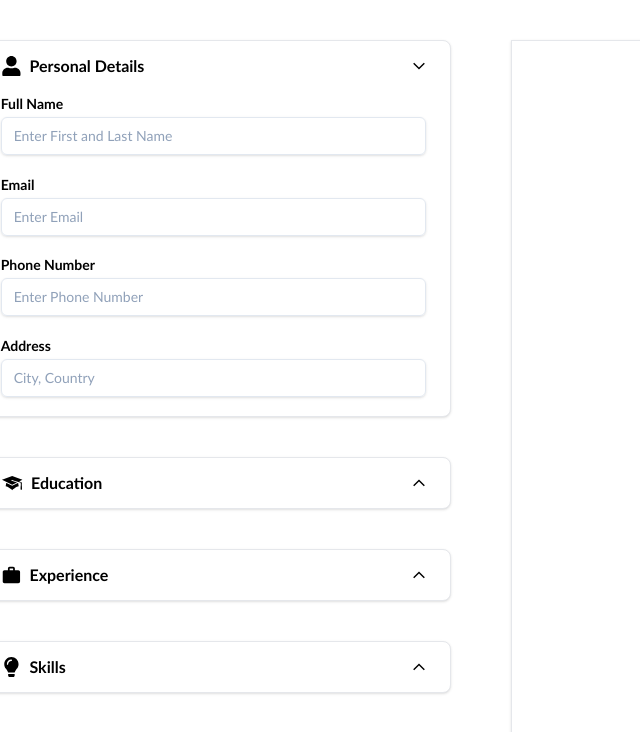
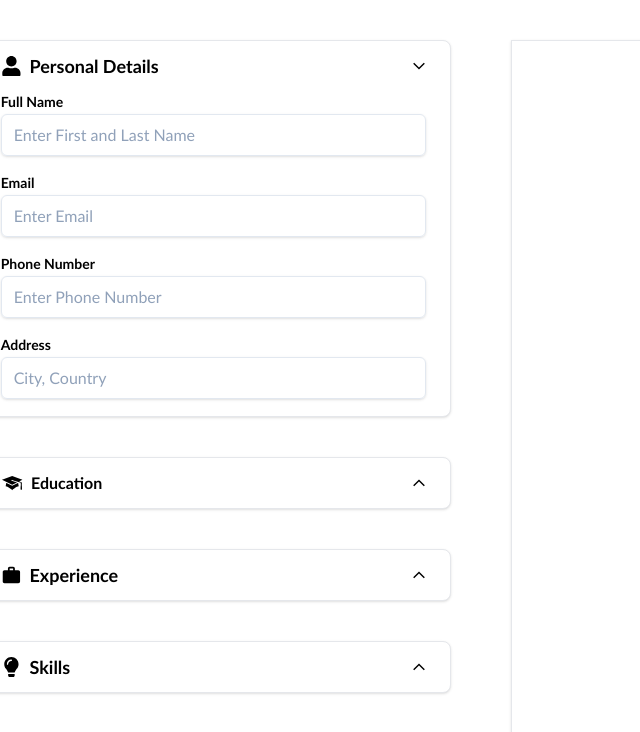
Before and after one commit to mvttn/build_a_resume, a React (Vite) app in the folder cv_react/: page / in a window 1280 px wide. Shown: the top 732 px of the page, without its empty margins (0-640 px from the left). Built offline with nearby package versions, Linux system fonts and the light colour scheme.

Commit message:
Minor styling fixes

```diff
--- a/cv_react/src/components/Experience/Experience.jsx
+++ b/cv_react/src/components/Experience/Experience.jsx
@@ -15,7 +15,7 @@ export default function Experience() {
       >
         <div className="flex items-center justify-center space-x-2">
           <MdWork size="1.3em" />
-          <h3 className="font-semibold">Experience</h3>
+          <h3 className="font-semibold text-lg">Experience</h3>
         </div>
         <MdArrowBackIosNew
           className={`text-sm transition-transform duration-300 ${collapsed ? "rotate-90" : "-rotate-90"}`}
@@ -34,7 +34,7 @@ export default function Experience() {
         {!collapsed && !formClose && <ExperienceForm />}
       </div>
 
-      {!formClose && (
+      {!collapsed && !formClose && (
         <div className="mb-3 flex w-full items-center justify-end gap-2">
           <Button
             buttonText="Cancel"
--- a/cv_react/src/components/Input.jsx
+++ b/cv_react/src/components/Input.jsx
@@ -28,7 +28,7 @@ export default function Input({
         placeholder={placeholder}
         value={value}
         onChange={onChange}
-        className="ease mb-4 w-full rounded-md border border-slate-200 bg-transparent px-3 py-2 text-sm text-slate-700 shadow-sm transition duration-300 placeholder:text-slate-400 hover:border-slate-300 focus:border-slate-400 focus:shadow focus:outline-none"
+        className="ease mb-4 w-full rounded-md border border-slate-200 bg-transparent px-3 py-2 text-base text-slate-700 shadow-sm transition duration-300 placeholder:text-slate-400 hover:border-slate-300 focus:border-slate-400 focus:shadow focus:outline-none"
       />
     </>
   );
--- a/cv_react/src/components/PersonalDetails/PersonalDetails.jsx
+++ b/cv_react/src/components/PersonalDetails/PersonalDetails.jsx
@@ -21,7 +21,7 @@ export default function PersonalDetails({ formData, onChange }) {
       >
         <div className="flex items-center justify-center space-x-2">
           <FaUser size="1.3em" />
-          <h3 className="font-semibold">Personal Details</h3>
+          <h3 className="font-semibold text-lg">Personal Details</h3>
         </div>
         <MdArrowBackIosNew
           className={`text-sm transition-transform duration-300 ${collapsed ? "rotate-90" : "-rotate-90"}`}
--- a/cv_react/src/components/PersonalDetails/PersonalDetailsPreview.jsx
+++ b/cv_react/src/components/PersonalDetails/PersonalDetailsPreview.jsx
@@ -11,23 +11,25 @@ export default function PersonalDetailsPreview({ formData }) {
   return (
     <div className="m-6 flex flex-col items-center justify-center">
       <h1 className="text-3xl font-semibold">{formData.fullName}</h1>
-      <div className="m-3 flex w-full items-center justify-between">
+      <div className="m-2 flex gap-10">
         {formData.email && (
           <div className="flex items-center justify-center gap-1">
             <MdOutlineMailOutline size="1.3em" />
-            <p>{formData.email}</p>
+            <p className="whitespace-normal">{formData.email}</p>
           </div>
         )}
         {formData.phoneNumber && (
           <div className="flex items-center justify-center gap-1">
             <FaPhoneAlt />
-            <p>{formData.phoneNumber}</p>
+            <p className="whitespace-normal">
+              {formData.phoneNumber}
+            </p>
           </div>
         )}
         {formData.address && (
           <div className="flex items-center justify-center gap-1">
             <FaLocationDot />
-            <p>{formData.address}</p>
+            <p className="whitespace-pre">{formData.address}</p>
           </div>
         )}
       </div>
--- a/cv_react/src/components/Skills/Skills.jsx
+++ b/cv_react/src/components/Skills/Skills.jsx
@@ -14,7 +14,7 @@ export default function Skills() {
       >
         <div className="flex items-center justify-center space-x-2">
           <FaLightbulb size="1.3em" />
-          <h3 className="font-semibold">Skills</h3>
+          <h3 className="font-semibold text-lg">Skills</h3>
         </div>
         <MdArrowBackIosNew
           className={`text-sm transition-transform duration-300 ${collapsed ? "rotate-90" : "-rotate-90"}`}
```
